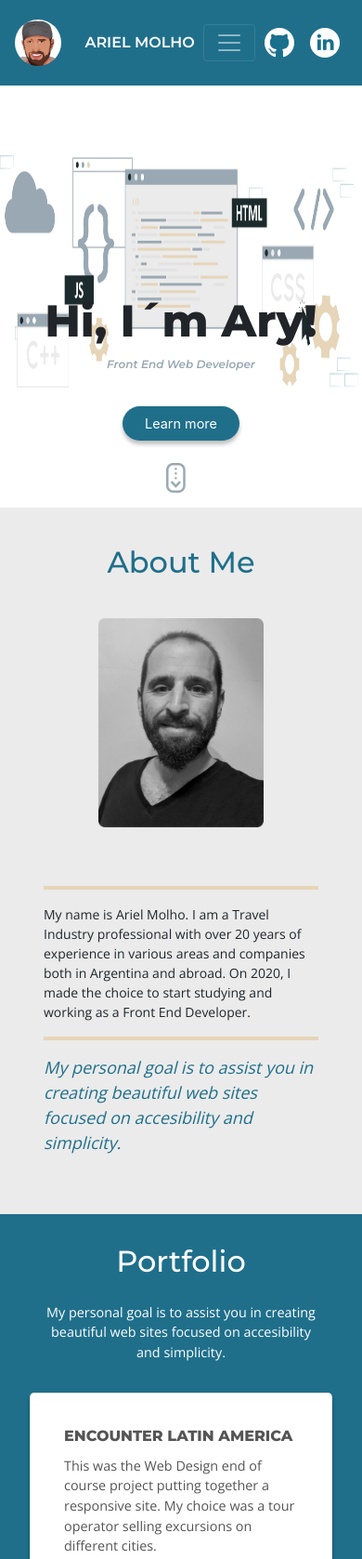
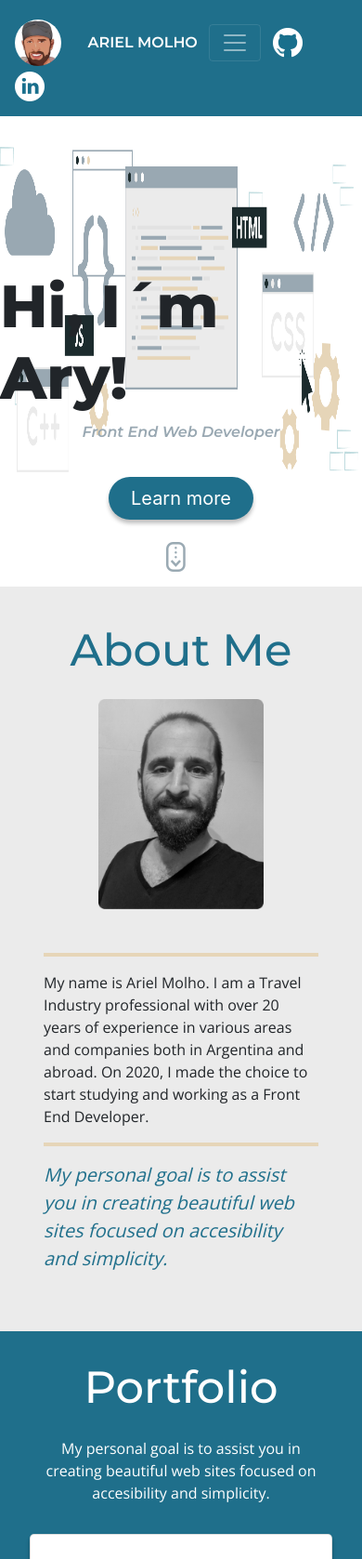
Before and after one commit to ArielMolho/Portfolio, a plain HTML site: page index.html in a window 390 px wide. Shown: the top 1677 px of the page at 93% size. Drawn offline with nearby package versions, Linux system fonts and the light colour scheme.

Commit message:
ajustes media query max 992px

```diff
--- a/scss/style.scss
+++ b/scss/style.scss
@@ -394,7 +394,7 @@ section#contact{
         font-size: 1rem;
     }
     .nav-icon{
-        padding-right: .5rem;
+        padding-right: 1rem;
     }
     /* HEAD */
     section#head{
@@ -454,13 +454,67 @@ section#contact{
     }
 }
 @media (max-width: 992px) {
+    /* NAV */
+    .nav-icon, nav.navbar{
+        padding-right: 2rem;
+    }
+
+    /* HEAD */
+    section#head{
+        margin-top: 2.5rem;
+        padding-top: 4rem;
+        padding-bottom: 1rem;
+        height: 70vh;
+        background-size:100% 60%;
+    }
+    h1{
+        font-size: 4rem;
+    }
+    h2{
+        font-size: 3rem;
+    }
+    #learnMore, .navbar, #form-button, a.portfolio-link, .card-title{
+        font-size: 1.25rem;
+    }
+    p.lead, .portfolio-text, p.portfolio-card-text{
+        font-size: 1rem;
+    }
+    /* ABOUT ME & PORTFOLIO*/
     .card-group {
         display: flex;
         flex-direction: column;
         justify-content: space-around;
         align-items: center;
     }
-    .card{
+    .card-portfolio{
         margin: 1rem 0;
     }
+    section#aboutMe, section#portfolio{
+        height: 100%;
+        margin: 0;
+    }
+    .image-about{
+        padding: 0;
+        display: flex;
+        flex-direction: row;
+        justify-content: center;
+    }
+    .card-image{
+        width: 60%;
+        height: 60%;
+    }
+    .body-about{
+        padding: 1rem 0;
+        margin: 0;
+    }
+    .textOne{
+        font-size: 16px;
+    }
+    .textTwo{
+        font-size: 20px;
+    }
+    /* CONTACT & FOOTER*/
+    .form-control, .contact-whatsapp, .footer-copyright{
+        font-size: 14px;
+    }
 }
```
Also changed, not shown: css/style.css.
